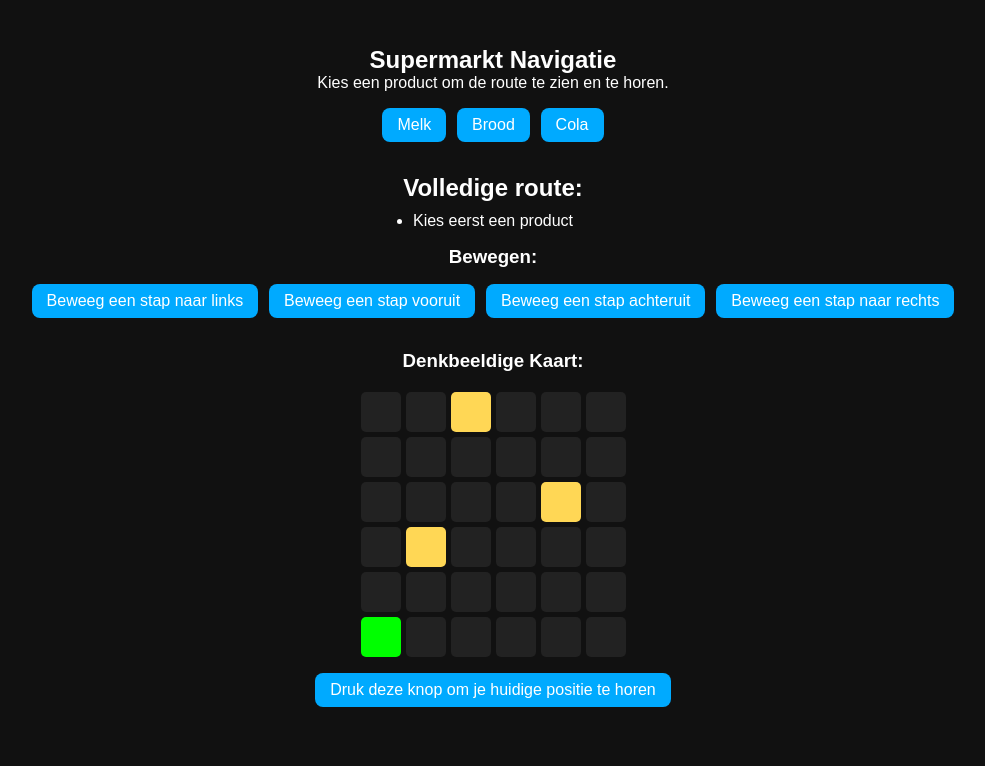
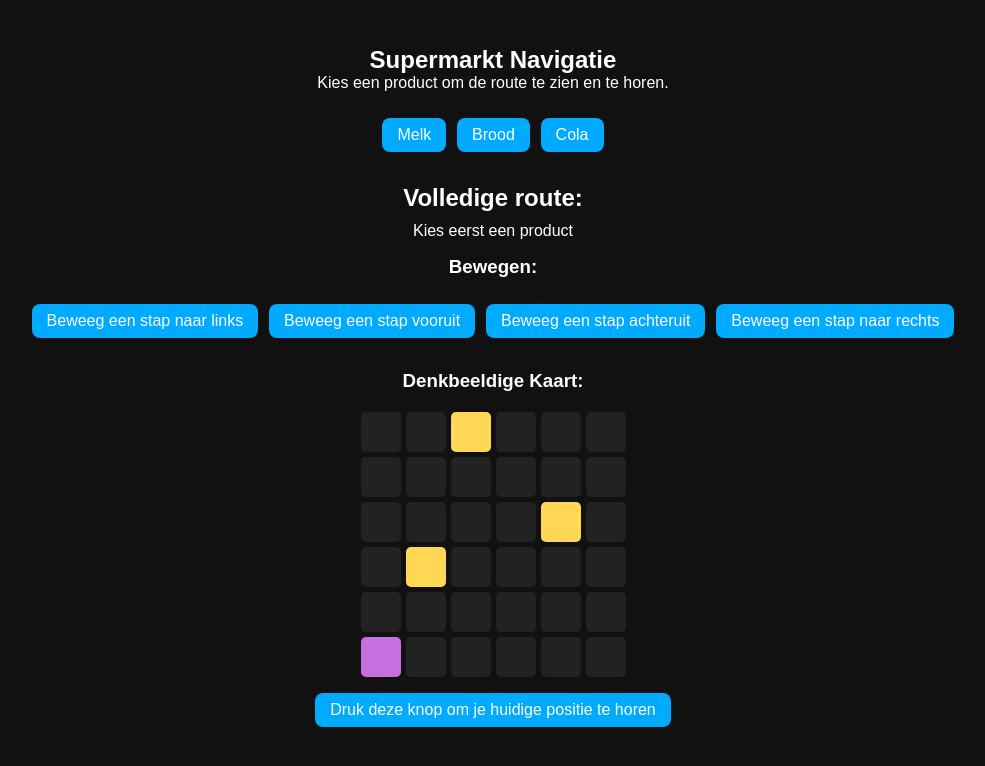
Before and after one commit to DylanAbrahams/HCD-Dylan, a plain HTML site: page index.html in a window 1280 px wide. Shown: the whole page, without its empty margins (147-1132 px from the left). Drawn offline with Linux system fonts and the light colour scheme.

Commit message:
Feedback verwerkt

```diff
--- a/index.html
+++ b/index.html
@@ -16,9 +16,11 @@
         <section>
             <h1>Supermarkt Navigatie</h1>
             <p id="productInstruction">Kies een product om de route te zien en te horen.</p>
-            <button onclick="selectProduct('melk')" aria-label="Selecteer product melk">Melk</button>
-            <button onclick="selectProduct('brood')" aria-label="Selecteer product brood">Brood</button>
-            <button onclick="selectProduct('cola')" aria-label="Selecteer product cola">Cola</button>
+            <ul>
+                <li><button onclick="selectProduct('melk')" aria-label="Selecteer product melk">Melk</button></li>
+                <li><button onclick="selectProduct('brood')" aria-label="Selecteer product brood">Brood</button></li>
+                <li><button onclick="selectProduct('cola')" aria-label="Selecteer product cola">Cola</button></li>
+            </ul>
         </section>
 
         <section>
@@ -28,10 +30,12 @@
 
         <section>
             <h3>Bewegen:</h3>
-            <button onclick="move('left')">Beweeg een stap naar links</button>
-            <button onclick="move('up')">Beweeg een stap vooruit</button>
-            <button onclick="move('down')">Beweeg een stap achteruit</button>
-            <button onclick="move('right')">Beweeg een stap naar rechts</button>
+            <ul>
+                <li><button onclick="move('left')">Beweeg een stap naar links</button></li>
+                <li><button onclick="move('up')">Beweeg een stap vooruit</button></li>
+                <li><button onclick="move('down')">Beweeg een stap achteruit</button></li>
+                <li><button onclick="move('right')">Beweeg een stap naar rechts</button></li>
+            </ul>
         </section>
 
         <section>
--- a/scripts/script.js
+++ b/scripts/script.js
@@ -92,11 +92,18 @@ function move(direction) {
 
 // Locatie knop
 function showLocation() {
-  const rij = currentPosition.y + 1;    // tellen vanaf 1
-  const kolom = currentPosition.x + 1;  // tellen vanaf 1
+  const rij = currentPosition.y + 1;
+  const kolom = currentPosition.x + 1;
 
   const statusEl = document.getElementById("status");
-  statusEl.textContent = `Je staat in rij ${rij}, kolom ${kolom}`;
+
+  // Eerst leegmaken
+  statusEl.textContent = "";
+
+  // Daarna opnieuw zetten (met kleine delay)
+  setTimeout(() => {
+    statusEl.textContent = `Je staat in rij ${rij}, kolom ${kolom}`;
+  }, 50); // 50ms is genoeg
 }
 
 // Init
--- a/styles/style.css
+++ b/styles/style.css
@@ -5,6 +5,7 @@
 
 html {
     --background-color: #111;
+    --grid-background-color: #222;
 
     --black-color: black;
     --white-color: white;
@@ -12,20 +13,31 @@ html {
     --button-hover-color:#0088cc;
 
     --product-color: #ffd755;
-    --user-color: #00ff00;
+    --user-color: #c570de;
 }
 
 
 body {
   font-family: Arial, sans-serif;
   background: var(--background-color);
-  color: white;
+  color: var(--white-color);
   text-align: center;
   padding: 30px;
 }
 
 section {
     margin:1em 0;
+}
+
+ul {
+  display:flex;
+  justify-content: center;
+  align-items:center;
+}
+
+ul li {
+  list-style-type: none;
+  display:inline;
 }
 
 button {
@@ -35,7 +47,7 @@ button {
   border: none;
   border-radius: 8px;
   background: var(--button-color);
-  color: white;
+  color: var(--white-color);
   cursor: pointer;
 }
 
@@ -68,7 +80,7 @@ ul {
 .cell {
   width: 40px;
   height: 40px;
-  background: #222;
+  background: var(--grid-background-color);
   border-radius: 5px;
 }
 
```
